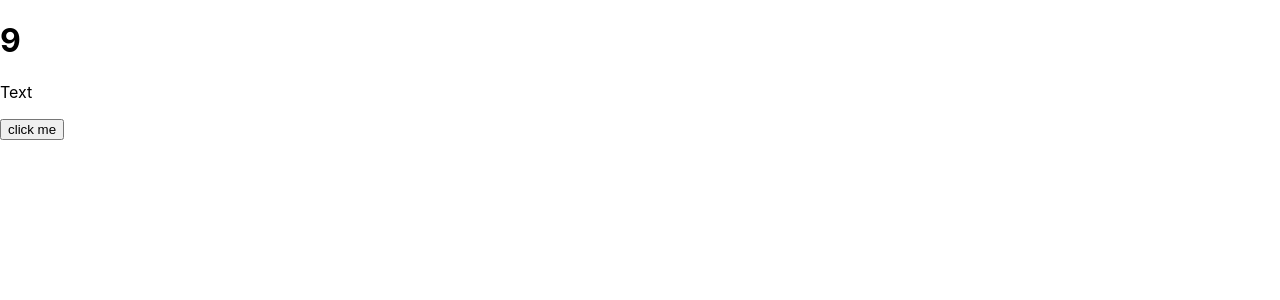
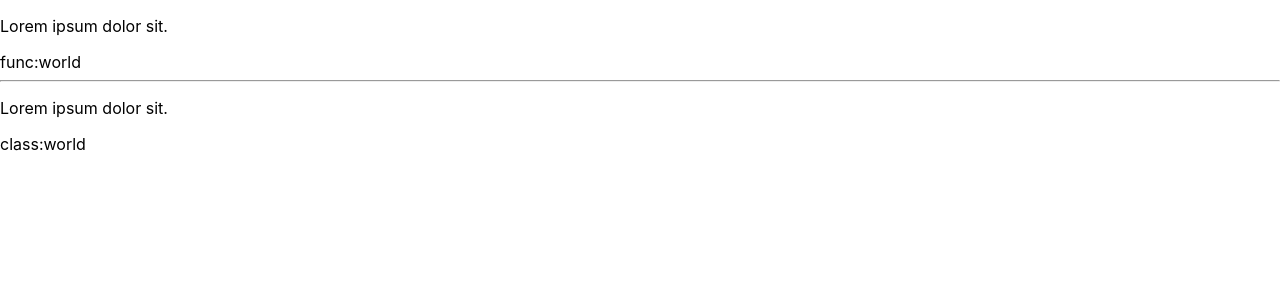
Before and after one commit to ipomazkin/react-js-course-flow-02-11-2021, a React (Create React App) app: page / in a window 1280 px wide. Shown: the top 300 px of the page. Built offline with nearby package versions, Linux system fonts and the light colour scheme.

Commit message:
lesson 2 code

```diff
--- a/src/App.js
+++ b/src/App.js
@@ -1,21 +1,14 @@
 import React, { useState } from 'react';
 
 import './App.css';
-import { Lesson as Lesson1 } from "./lessons/01";
+import { Lesson as Lesson2 } from "./lessons/02";
 
 
 function App() {
   let [isOpen, setIsOpen] = useState(false);
 
   return (
-    <div>
-      <h1 id={[1, 2, 3].join('.')}>{(new Date()).getDate()}</h1>
-      <p>Text</p>
-      <button onClick={() => setIsOpen(!isOpen)}>click me</button>
-      {isOpen && (
-        <h3 className="">opened</h3>
-      )}
-    </div>
+    <Lesson2 />
   );
 }
 
--- /dev/null
+++ b/src/lessons/02/Components.js
@@ -0,0 +1,20 @@
+import React from 'react';
+import PropTypes from 'prop-types';
+import { Timer as FTimer } from "./components/FunctionalComponent";
+import { Timer as CTimer } from "./components/ClassComponent";
+
+export function Components() {
+  return (
+    <div className="">
+      <FTimer test={1} hello={'world'}>
+        <p>Lorem ipsum dolor sit.</p>
+      </FTimer>
+      <hr/>
+      <CTimer test={1} hello={'world'}>
+        <p>Lorem ipsum dolor sit.</p>
+      </CTimer>
+    </div>
+  );
+}
+
+Components.propTypes = {};
--- /dev/null
+++ b/src/lessons/02/Fragments.js
@@ -0,0 +1,39 @@
+import React from 'react';
+import PropTypes from 'prop-types';
+
+function List(props) {
+  let { children } = props;
+
+  return (
+    <ul>{children}</ul>
+  );
+}
+
+function ListElements() {
+  return (
+    <>
+      <li>1</li>
+      <li>2</li>
+      <li>3</li>
+    </>
+  );
+}
+
+function ListExample() {
+  return (
+    <List>
+      <ListElements />
+    </List>
+  );
+}
+
+export function Fragments() {
+  return (
+    <>
+      <h1>hello!</h1>
+      <p>Lorem ipsum dolor sit amet, consectetur adipisicing elit. Architecto est excepturi fugit qui recusandae vero. Assumenda facilis odio temporibus voluptatem.</p>
+    </>
+  );
+}
+
+Fragments.propTypes = {};
--- /dev/null
+++ b/src/lessons/02/Rendering.js
@@ -0,0 +1,99 @@
+import React from 'react';
+import PropTypes from 'prop-types';
+
+const list = [
+  "orange",
+  "apple",
+  "banana"
+];
+
+const list2 = [
+  {
+    id: 1,
+    name: 'orange',
+    description: 'lorem',
+  },
+  {
+    id: 2,
+    name: 'apple',
+    description: 'lorem',
+  },
+  {
+    id: 3,
+    name: 'banana',
+    description: 'lorem',
+  },
+];
+
+export function Rendering() {
+  const [show, setShow] = React.useState(false);
+  const isLoading = false;
+
+  const greetingButton = (
+    <button disabled={true}>
+      <span>Hello, {2 / 33}</span>
+    </button>
+  );
+
+  const readyToRender = "<p><span>Hello </span><b>World</b></p>";
+
+  const renderButton = (text = '', props = {}) => {
+    return (
+      <button {...props}>{text}</button>
+    );
+  };
+
+  const renderSomeCondition = (isShow = false) => {
+    if (isShow) {
+      return (
+        <span>show</span>
+      );
+    }
+
+    return (
+      <span>hide</span>
+    );
+  }
+
+  let p = ``;
+
+  return isLoading ? 'Loading...' : (
+    <div className="red" id={'test' + '1' + '2'} data-test="" aria-atomic="">
+      <button disabled>Click me</button>
+      {greetingButton}
+      {renderButton('hello', { className: 'hello' })}
+      {'string'}
+      {list.map((fruit, i) => (
+        <div key={i}>
+          <span>{fruit}</span>
+        </div>
+      ))}
+      {['1', '2', 3]}
+      {list2.map((fruit, i) => (
+        <div key={fruit.id}>
+          <span>{fruit.name}, {fruit.description}</span>
+        </div>
+      ))}
+      <div>
+        <span>null: {null}</span>
+        <span>false: {false}</span>
+        <span>undefined: {undefined}</span>
+        {show && (
+          <span>hello!</span>
+        )}
+        {show ? (
+          <span>show is true</span>
+        ) : (
+          <span>show is false</span>
+        )}
+        <button onClick={() => setShow(!show)}>show or hide</button>
+      </div>
+      <div>
+        <h3>html:</h3>
+        <div dangerouslySetInnerHTML={{__html: readyToRender}} />
+      </div>
+    </div>
+  );
+}
+
+Rendering.propTypes = {};
--- /dev/null
+++ b/src/lessons/02/components/ClassComponent.js
@@ -0,0 +1,42 @@
+import React, { Component } from 'react';
+import PropTypes from 'prop-types';
+
+export class Timer extends Component {
+  state = {
+    value: new Date(),
+  };
+
+  tick() {
+    this.setState({
+      value: new Date(),
+    });
+  }
+
+  componentDidMount() {
+    console.log('class component did mount');
+  }
+
+  render() {
+    const { children, test, hello } = this.props;
+
+    return (
+      <div className="timer">
+        <div className="timer__cont">
+          <div className="timer__message">
+            {children}
+          </div>
+          <div className="timer__hello">
+            class:
+            {this.props.hello}
+          </div>
+        </div>
+      </div>
+    );
+  }
+}
+
+export default Timer;
+
+Timer.propTypes = {};
+
+Timer.defaultProps = {};
--- /dev/null
+++ b/src/lessons/02/components/FunctionalComponent.js
@@ -0,0 +1,31 @@
+import React, { useState, useEffect } from 'react';
+import PropTypes from 'prop-types';
+
+export function Timer(props) {
+  const { test, hello, children } = props;
+  const [value, setValue] = useState(new Date());
+
+  const tick = () => {
+    setValue(new Date());
+  };
+
+  useEffect(() => {
+    console.log('functional component did mount');
+  }, []);
+
+  return (
+    <div className="time">
+      <div className="timer__cont">
+        <div className="timer__message">
+          {children}
+        </div>
+        <div className="timer__hello">
+          func:
+          {hello}
+        </div>
+      </div>
+    </div>
+  );
+}
+
+Timer.propTypes = {};
--- /dev/null
+++ b/src/lessons/02/index.js
@@ -0,0 +1,17 @@
+import React from 'react';
+import PropTypes from 'prop-types';
+import { Rendering } from "./Rendering";
+import { Components } from "./Components";
+import { Fragments } from "./Fragments";
+
+export function Lesson() {
+  return (
+    <div className="lesson">
+      {/*<Fragments />*/}
+      {/*<Rendering />*/}
+      <Components />
+    </div>
+  );
+}
+
+Lesson.propTypes = {};
```
Also changed, not shown: src/lessons/02/ComponentExample.jsx (added, +12 -0 lines), src/lessons/02/struct.json (added, +16 -0 lines).
